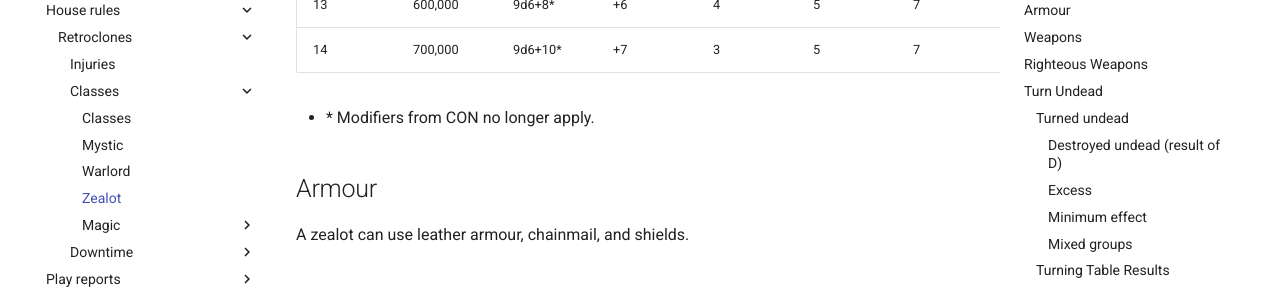
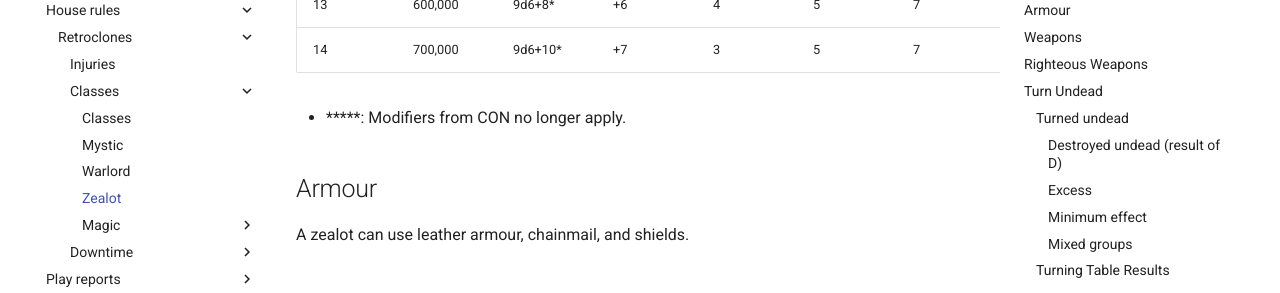
Before and after one commit to vacuousgrimoire/vacuousgrimoire.github.io, an MkDocs documentation site: the page built from docs/house-rules/retroclones/classes/Zealot.md, in a window 1280 px wide and 900 px high, scrolled down 942 px. Shown: the part 152-445 px from the top of the window. Built offline with MkDocs 1.6.1 and Material for MkDocs 9.7.7, drawn with Linux system fonts in a browser that asks for light colours.

Commit message:
Improve formatting

```diff
--- a/docs/house-rules/retroclones/classes/Zealot.md
+++ b/docs/house-rules/retroclones/classes/Zealot.md
@@ -27,7 +27,7 @@ A zealot cannot be of a neutral alignment.
 |13|600,000|9d6+8*|+6|4|5|7|9|8|
 |14|700,000|9d6+10*|+7|3|5|7|8|7|
 
-- \* Modifiers from CON no longer apply.
+- \*****: Modifiers from CON no longer apply.
 
 ## Armour
 A zealot can use leather armour, chainmail, and shields.
```
